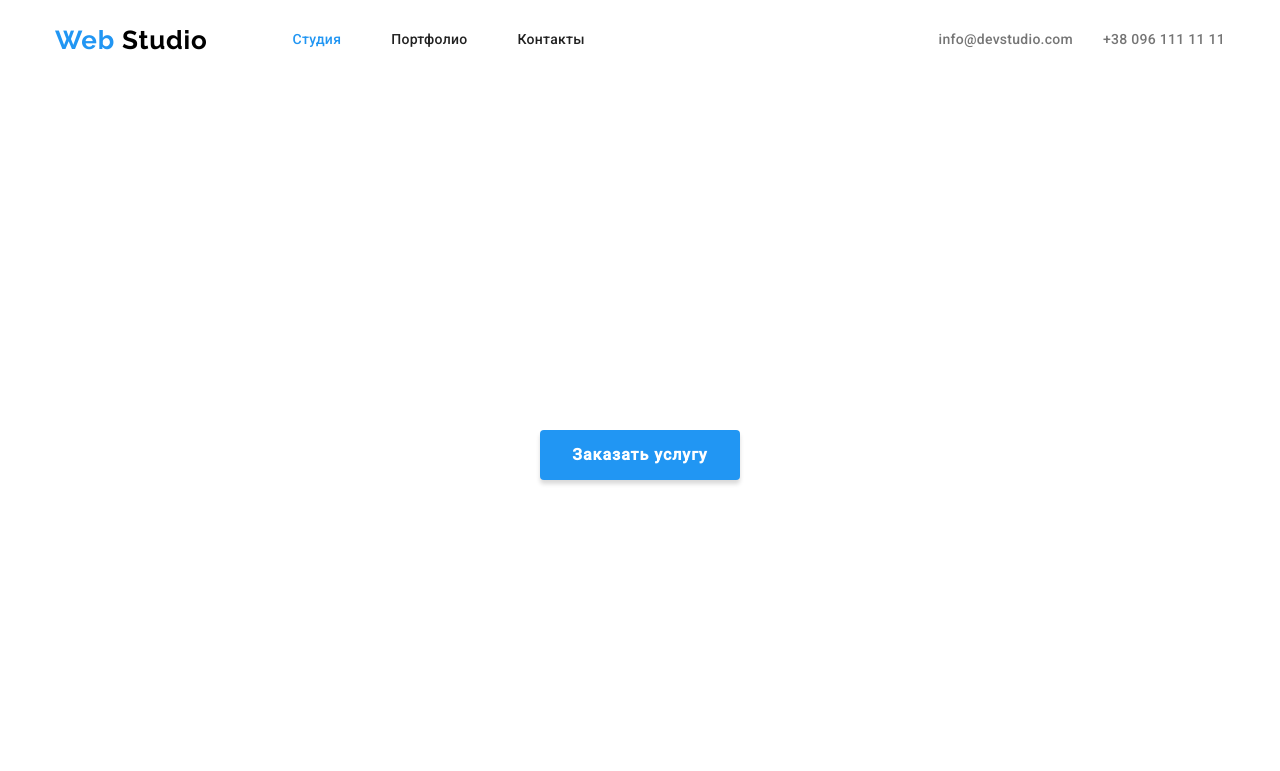
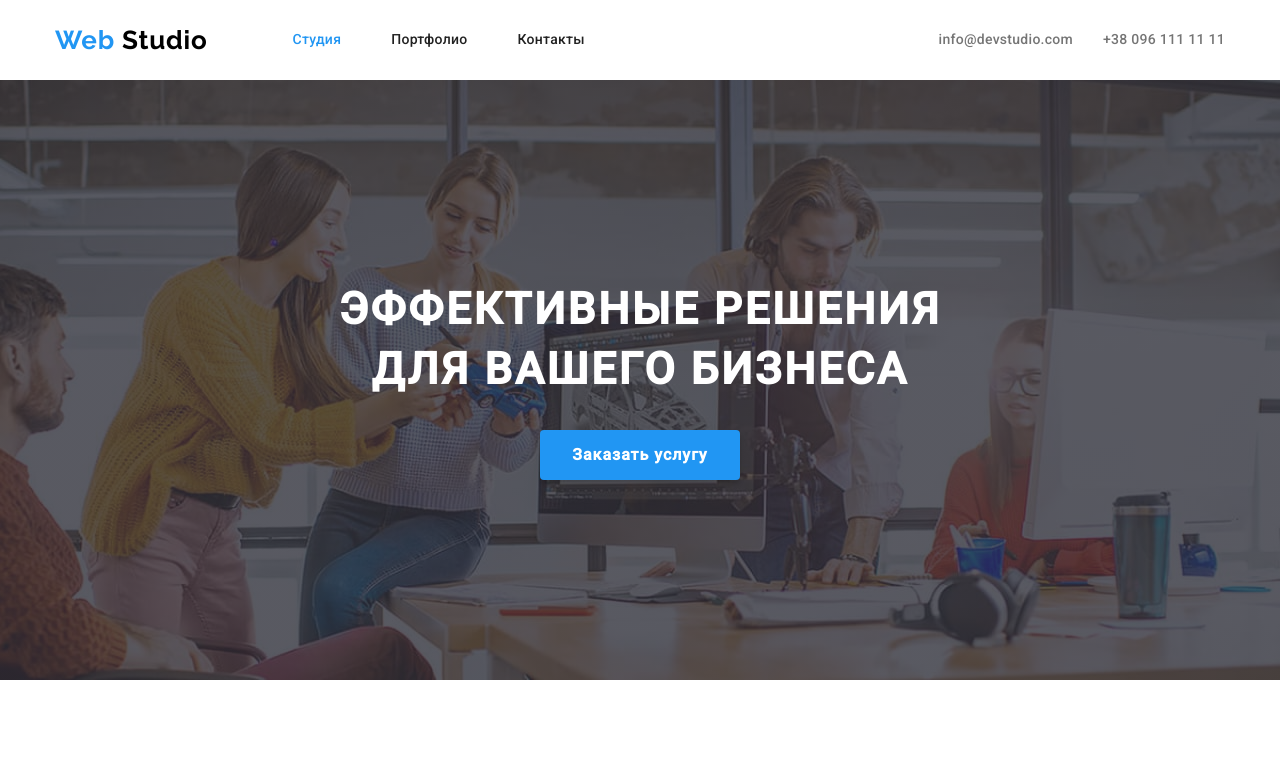
Before and after one commit to gureiv/goit-markup-hw-04, a plain HTML site: page index.html in a window 1280 px wide. Shown: the top 771 px of the page. Drawn offline with nearby package versions, Linux system fonts and the light colour scheme.

Commit message:
фоновая картинка

```diff
--- a/main.css
+++ b/main.css
@@ -44,6 +44,20 @@ ul {
   list-style: none;
 }
 .decide {
+  max-width: 1600px;
+  height: 600px;
+  margin-left: auto;
+  margin-right: auto;
+  background-image: linear-gradient(
+      to right,
+      rgba(47, 48, 58, 0.8),
+      rgba(47, 48, 58, 0.8)
+    ),
+    url("../goit-markup-hw-04/img/Header.jpg");
+  background-repeat: no-repeat;
+  background-position: center;
+  background-size: cover;
+  background-color: black;
   text-align: center;
   padding-top: 200px;
   padding-bottom: 200px;
```
